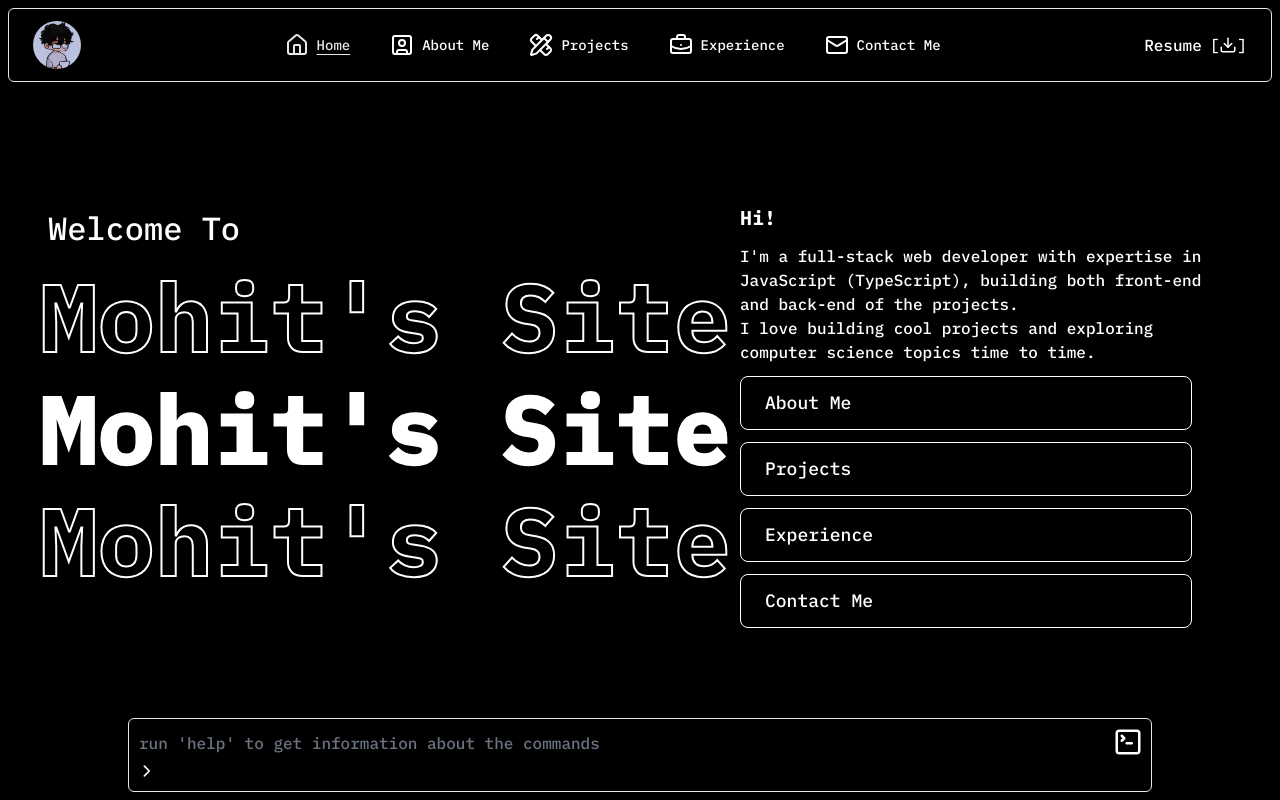
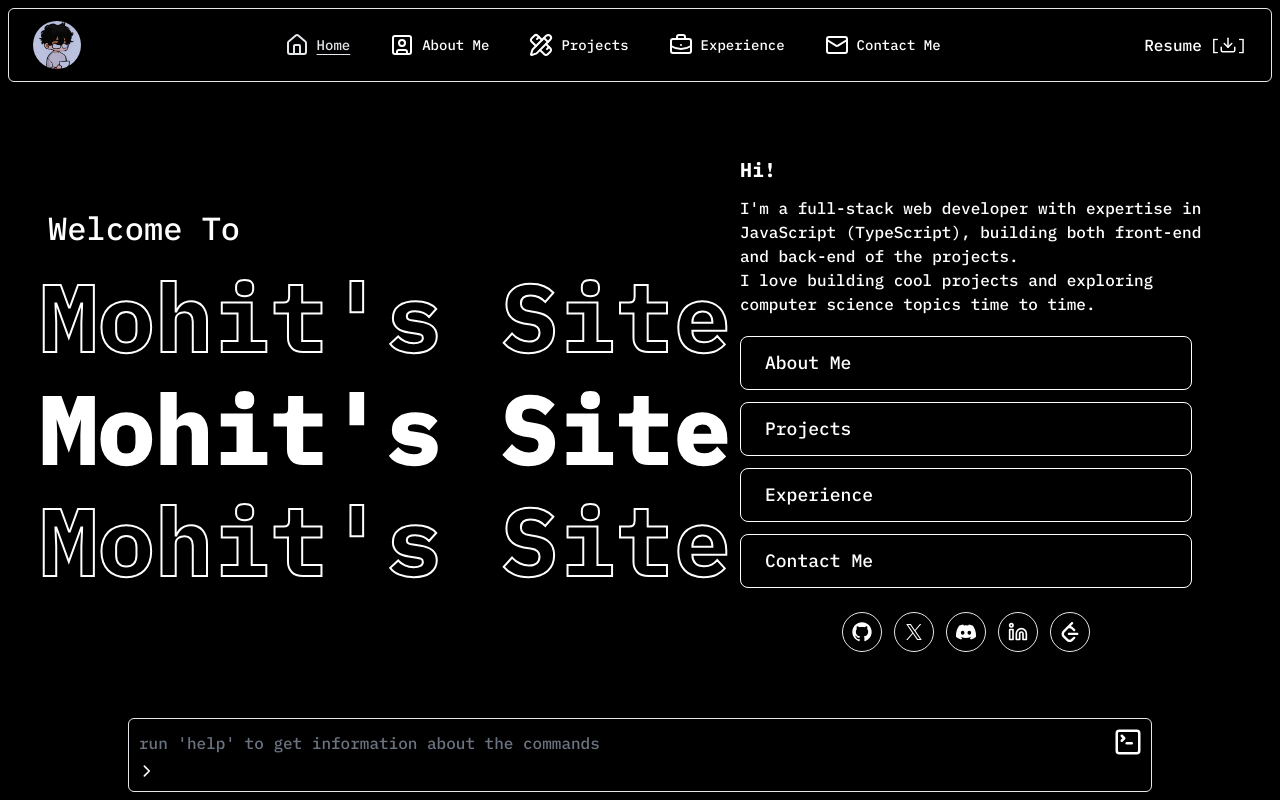
Before and after one commit to mohits-git/portfolio, a Next.js app: page / in a window 1280 px wide. Built offline with nearby package versions, Linux system fonts and the light colour scheme.

Commit message:
feat: add SocialLinks component

```diff
--- a/src/app/page.tsx
+++ b/src/app/page.tsx
@@ -1,4 +1,5 @@
 'use client';
+import SocialLinks from "@/components/global/social-links";
 import StaggeredText from "@/components/staggered-text";
 import { PAGES } from "@/constants/pages-links";
 import { motion } from "framer-motion";
@@ -50,7 +51,7 @@ export default function Home() {
             Hi!
           </h4>
           <div
-            className="text-wrap text-sm lg:text-base py-3"
+            className="text-wrap text-sm lg:text-base pt-3 pb-5"
           >
             <StaggeredText
               text={[
@@ -73,8 +74,7 @@ export default function Home() {
             ))}
           </div>
 
-          <div className="flex items-center space-x-4">
-          </div>
+          <SocialLinks className="w-full my-6 lg:mr-12" />
         </div>
 
       </div>
--- /dev/null
+++ b/src/components/global/social-links.tsx
@@ -0,0 +1,131 @@
+'use client';
+import { cn } from "@/lib/utils";
+import React from "react";
+import Discord from "@/components/logos/discord";
+import Leetcode from "@/components/logos/leetcode";
+import X from "@/components/logos/x";
+import { GitHubLogoIcon } from "@radix-ui/react-icons";
+import { Linkedin } from "lucide-react";
+import { toast } from "sonner";
+import Link from "next/link";
+import { motion } from "framer-motion";
+
+type Props = {
+  className?: string;
+}
+
+const defaultAnimation = {
+  start: {
+    y: "20%",
+    opacity: 0,
+    scale: 0,
+  },
+  end: {
+    y: "0",
+    opacity: 1,
+    scale: 1,
+  },
+}
+
+const SocialLinks: React.FC<Props> = ({ className = "" }) => {
+  return (
+    <>
+      <motion.div
+        initial="start"
+        animate="end"
+        transition={{
+          staggerChildren: 0.1,
+        }}
+        className={cn(`flex justify-center items-center space-x-3`, className)}>
+        <motion.div
+          variants={defaultAnimation}
+          transition={{
+            duration: 0.2,
+          }}
+        >
+          <Link
+            target="_blank"
+            href={'https://github.com/mohits-git'}
+            className="rounded-full border p-2 w-10 h-10 flex items-center justify-center"
+          >
+            <GitHubLogoIcon width={20} height={20} />
+          </Link>
+        </motion.div>
+        <motion.div
+          variants={defaultAnimation}
+          transition={{
+            duration: 0.2,
+          }}
+        >
+          <Link
+            target="_blank"
+            href={'https://x.com/mohits_twt'}
+            className="rounded-full border p-2 w-10 h-10 flex items-center justify-center"
+          >
+            <X className="w-4 h-4" />
+          </Link>
+        </motion.div>
+        <motion.div
+          variants={defaultAnimation}
+          transition={{
+            duration: 0.2,
+          }}
+        >
+          <button
+            onClick={() => {
+              try {
+                window
+                  .navigator
+                  .clipboard
+                  .writeText("mohits-disc")
+                  .then(() => {
+                    toast("Discord Username copied to clipboard. Add me on Discord. Let's have a chat...", {
+                      duration: 4000,
+                    });
+                  });
+              } catch (error) {
+                toast("Couldn't copy to clipboard. nm, add me on discord username: 'mohits-disc'... Let's have a chat :)", {
+                  duration: 5000,
+                });
+              }
+            }}
+            className="rounded-full border p-2 w-10 h-10 flex items-center justify-center"
+          >
+            <Discord className="w-5 h-5" />
+          </button>
+        </motion.div>
+        <motion.div
+          variants={defaultAnimation}
+          transition={{
+            duration: 0.2,
+          }}
+        >
+          <Link
+            target="_blank"
+            href={'https://linkedin.com/in/mohits-in'}
+            className="rounded-full border p-2 w-10 h-10 flex items-center justify-center"
+          >
+            <Linkedin width={20} height={20} />
+          </Link>
+        </motion.div>
+
+        <motion.div
+          variants={defaultAnimation}
+          transition={{
+            duration: 0.2,
+          }}
+        >
+          <Link
+            target="_blank"
+            href={'https://leetcode.com/u/mohits-lc/'}
+            className="rounded-full border p-2 w-10 h-10 flex items-center justify-center"
+          >
+            <Leetcode className="w-5 h-5 text-white" />
+          </Link>
+        </motion.div>
+      </motion.div>
+    </>
+  )
+}
+
+export default SocialLinks
```
